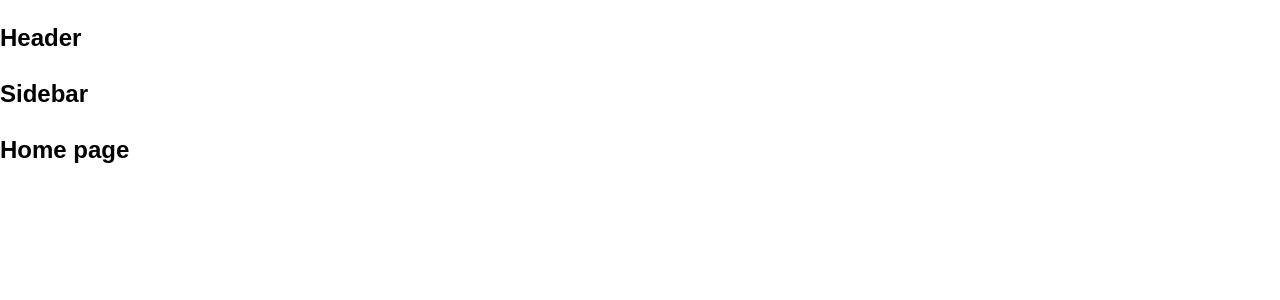
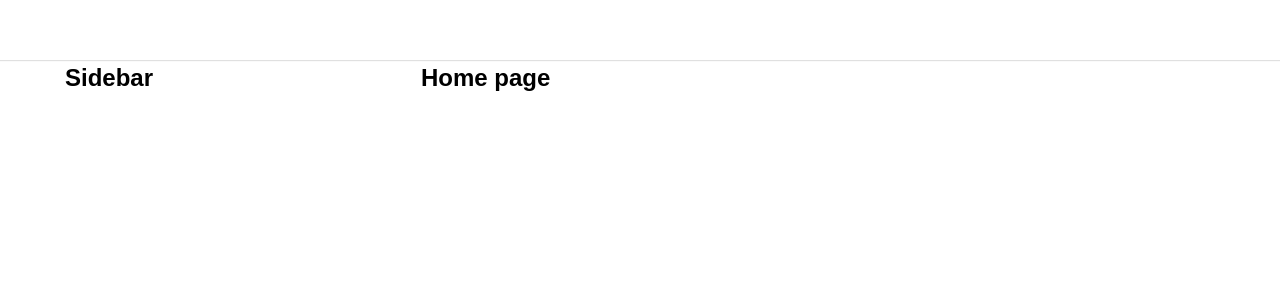
Before and after one commit to HoangThuat1412/tiktok-ui, a React (Create React App) app: page / in a window 1280 px wide. Shown: the top 300 px of the page. Built offline with nearby package versions, Linux system fonts and the light colour scheme; a web font is replaced by a local one.

Commit message:
Dựng khung Layout mặc định

```diff
--- a/package.json
+++ b/package.json
@@ -3,6 +3,7 @@
   "version": "0.1.0",
   "private": true,
   "dependencies": {
+    "classnames": "^2.5.1",
     "cra-template": "1.2.0",
     "normalize.css": "^8.0.1",
     "react": "^18.3.1",
--- a/src/components/GlobalStyles/GlobalStyles.scss
+++ b/src/components/GlobalStyles/GlobalStyles.scss
@@ -3,9 +3,15 @@
 
 :root {
     --primary: #ff3b5c;
+
+    //Default Layout
+    --default-layout-header-height: 60px;
+    --default-layout-width: 1150px;
 }
 
 * {
+    margin: 0;
+    padding: 0;
     box-sizing: border-box;
 }
 
--- /dev/null
+++ b/src/components/GlobalStyles/Layout/DefaultLayout/DefaultLayout.module.scss
@@ -0,0 +1,14 @@
+.wrapper {
+    display: flex;
+    flex-direction: column;
+    align-items: center;
+}
+
+.container {
+    width: var(--default-layout-width);
+    display: flex;
+}
+
+.content {
+    flex: 1;
+}
--- /dev/null
+++ b/src/components/GlobalStyles/Layout/DefaultLayout/Sidebar/Sidebar.module.scss
@@ -0,0 +1,3 @@
+.wrapper {
+    width: 356px;
+}
--- a/src/components/GlobalStyles/Layout/DefaultLayout/Sidebar/index.js
+++ b/src/components/GlobalStyles/Layout/DefaultLayout/Sidebar/index.js
@@ -1,5 +1,15 @@
+import classNames from "classnames/bind";
+import styles from "./Sidebar.module.scss";
+
+const cx = classNames.bind(styles);
+
 function Sidebar() {
-    return <h2>Sidebar</h2>;
+    return (
+        <aside className={cx('wrapper')}>
+            <h2>Sidebar</h2>
+        </aside>
+    );
+}
 
-}
+
 export default Sidebar;
--- a/src/components/GlobalStyles/Layout/DefaultLayout/index.js
+++ b/src/components/GlobalStyles/Layout/DefaultLayout/index.js
@@ -1,13 +1,17 @@
+import classNames from "classnames/bind";
 import Header from "~/components/GlobalStyles/Layout/components/Header";
+import styles from "./DefaultLayout.module.scss"
 import Sidebar from "./Sidebar";
+
+const cx = classNames.bind(styles);
 
 function DefaultLayout({ children }) {
     return (
-        <div>
+        <div className={cx("wrapper")}>
             <Header />
-            <div className="container">
+            <div className={cx("container")}>
                 <Sidebar />
-                <div className="content">{children}</div>
+                <div className={cx("content")}>{children}</div>
             </div>
 
         </div>
--- a/src/components/GlobalStyles/Layout/HeaderOnly/index.js
+++ b/src/components/GlobalStyles/Layout/HeaderOnly/index.js
@@ -1,6 +1,6 @@
 import Header from "~/components/GlobalStyles/Layout/components/Header";
 
-function DefaultLayout({ children }) {
+function HeaderOnly({ children }) {
     return (
         <div>
             <Header />
@@ -12,4 +12,4 @@
     )
 }
 
-export default DefaultLayout;
+export default HeaderOnly;
--- /dev/null
+++ b/src/components/GlobalStyles/Layout/components/Header/Header.module.scss
@@ -0,0 +1,12 @@
+.wrapper {
+    height: var(--default-layout-header-height, 60px);
+    width: 100%;
+    box-shadow: 0px 1px 1px rgb(0 0 0 / 12%);
+    display: flex;
+    justify-content: center;
+}
+
+.inner {
+    height: 100%;
+    width: var(--default-layout-width);
+}
--- a/src/components/GlobalStyles/Layout/components/Header/index.js
+++ b/src/components/GlobalStyles/Layout/components/Header/index.js
@@ -1,5 +1,15 @@
+import classNames from 'classnames/bind';
+import styles from './Header.module.scss'
+
+const cx = classNames.bind(styles)
+
 function Header() {
-    return <h2>Header</h2>;
+    return <header className={cx('wrapper')}>
+        <div className={cx('inner')}>
+            {/* {Logo} */}
+            {/* {Search} */}
+        </div>
+    </header>;
 
 }
 export default Header;
```
Also changed, not shown: 1 other file (tests, documents, lock files or other folders).
